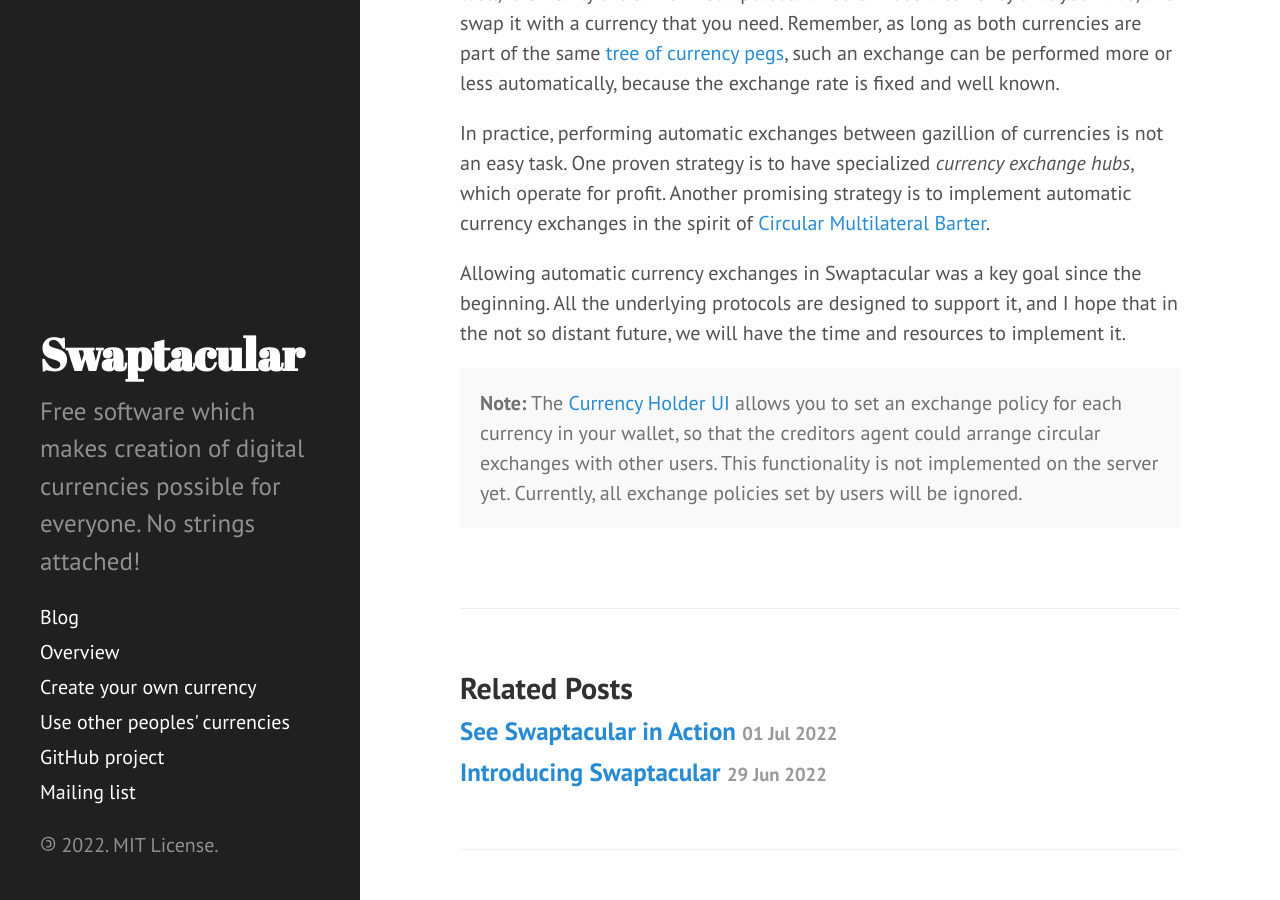
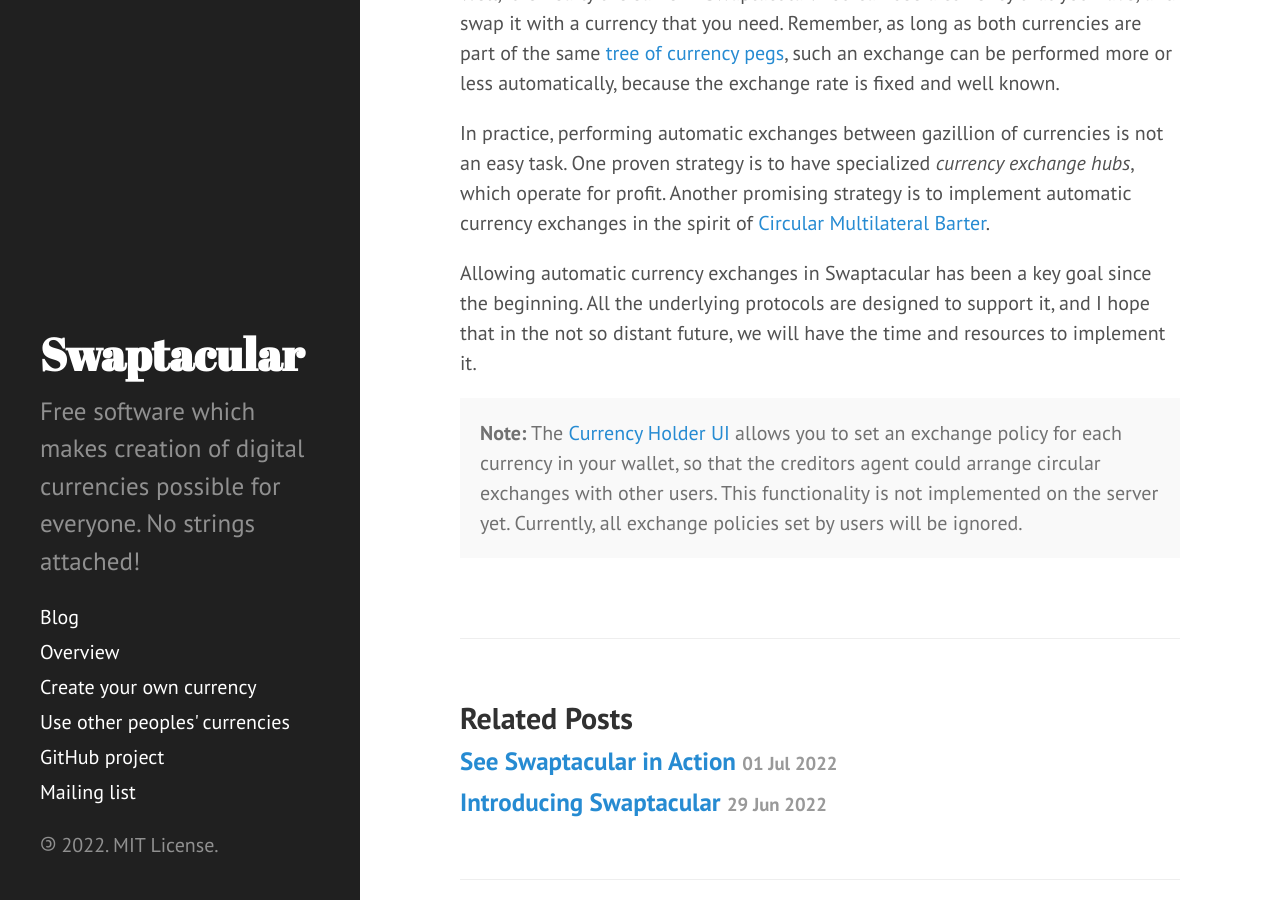
Before and after one commit to epandurski/swaptacular.github.io, a Jekyll site: the page built from _posts/2022-07-03-what-is-a-currency-peg.md, in a window 1280 px wide and 900 px high, scrolled down 3368 px. Built offline with Jekyll 4.4.1, drawn with Linux system fonts in a browser that asks for light colours; comment, search, counter and statistics services are not loaded.

Commit message:
Improve wording

```diff
--- a/_posts/2022-07-03-what-is-a-currency-peg.md
+++ b/_posts/2022-07-03-what-is-a-currency-peg.md
@@ -143,8 +143,8 @@
 exchanges in the spirit of [Circular Multilateral
 Barter](https://epandurski.github.io/swaptacular/cmb/cmb-general.pdf).
 
-Allowing automatic currency exchanges in Swaptacular was a key goal
-since the beginning. All the underlying protocols are designed to
+Allowing automatic currency exchanges in Swaptacular has been a key
+goal since the beginning. All the underlying protocols are designed to
 support it, and I hope that in the not so distant future, we will have
 the time and resources to implement it.
 
```
